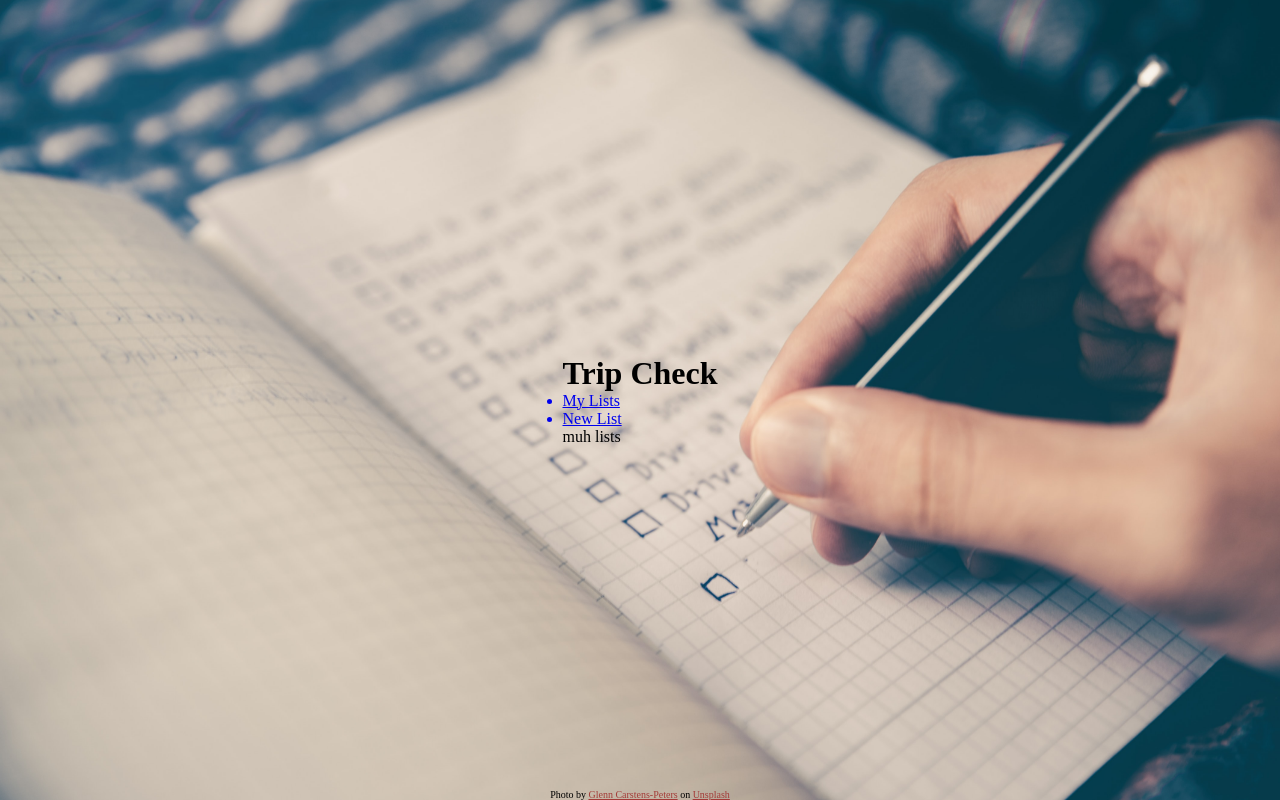
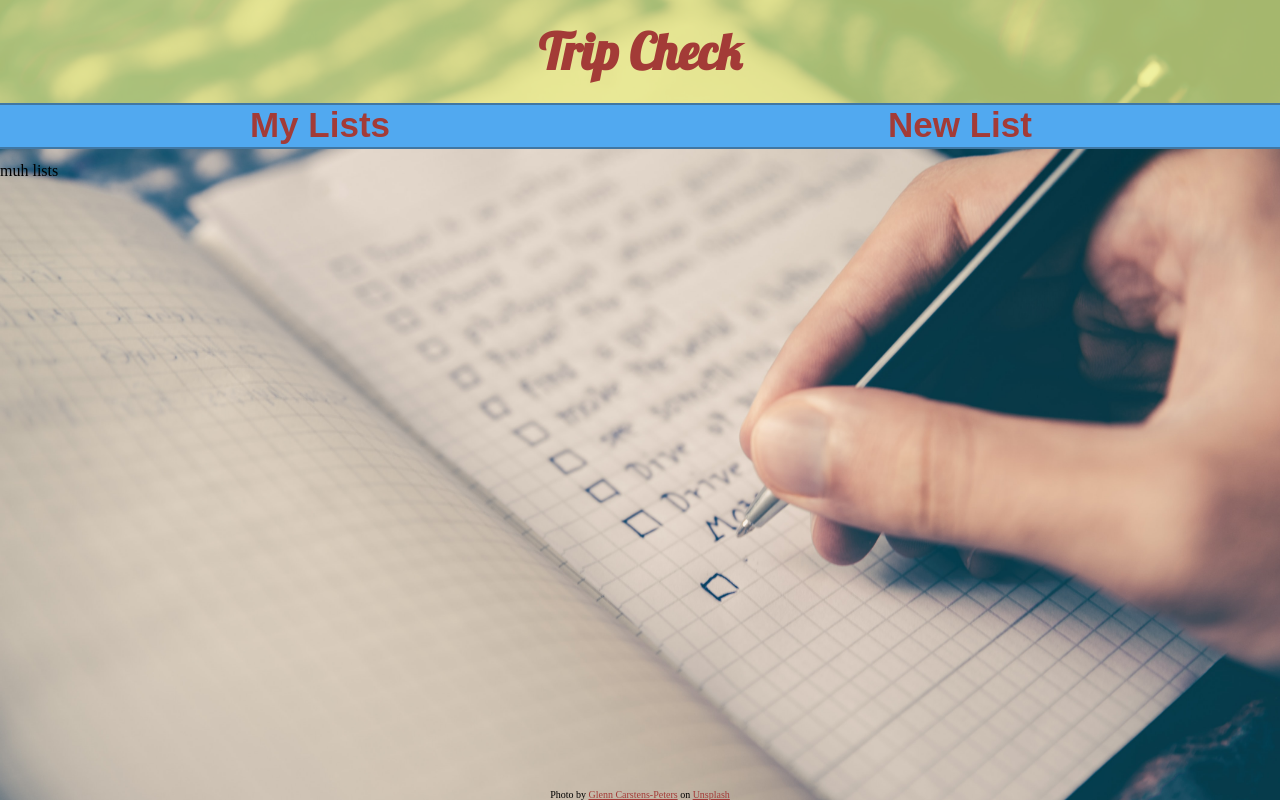
Before and after one commit to GsSteven/tripCheck, a React (Create React App) app in the folder client/: page /dashboard in a window 1280 px wide. Built offline with nearby package versions, Linux system fonts and the light colour scheme; a web font is replaced by a local one.

Commit message:
added styles for navbar and dashboard and modified logUser Util token

```diff
--- a/client/src/componentUtil/logUser.js
+++ b/client/src/componentUtil/logUser.js
@@ -4,10 +4,10 @@ const axios = require('axios');
 //sets default axios header and saves token to local storage
 export const setAuthToken = token => {
     if (token) {
-        localStorage.setItem("tripsListToken", token);
+        localStorage.setItem("tripCheckToken", token);
         axios.defaults.headers.common["Authorization"] = token;
     } else {
-        localStorage.removeItem("tripsListToken");
+        localStorage.removeItem("tripCheckToken");
         delete axios.defaults.headers.common["Authorization"];
     }
 }
--- a/client/src/styles/components/_dashboard.scss
+++ b/client/src/styles/components/_dashboard.scss
@@ -0,0 +1,15 @@
+@use './../variables' as v;
+
+.dashboardWrapper {
+    width: 100vw;
+    min-height: 100vh;
+}
+
+header {
+    text-align: center;
+    font-family: v.$font1;
+    color: v.$red;
+    font-size: 25px;
+    background-color: v.$transparent-yellow;
+    padding: 20px 0;
+}
--- a/client/src/styles/components/_index.scss
+++ b/client/src/styles/components/_index.scss
@@ -2,3 +2,6 @@
 @forward './dashboard';
 @forward './login';
 @forward './register';
+@forward './navbar';
+@forward './mylists';
+@forward './newlist';
--- a/client/src/styles/components/_login.scss
+++ b/client/src/styles/components/_login.scss
@@ -1,7 +1,6 @@
 @use './../variables' as v;
 
-.loginWrapper,
-.registerWrapper {
+.loginWrapper{
     form {
         @include v.flex(center, space-around, column);
         position: relative;
--- /dev/null
+++ b/client/src/styles/components/_navbar.scss
@@ -0,0 +1,90 @@
+@use './../variables' as v;
+
+#navWrapper {
+    position: sticky;
+    height: 59px;
+    top: 0;
+    z-index: 1;
+}
+
+.navList {
+    @include v.flex(space-around, center, 0);
+    list-style: none;
+    border-top: 2px solid v.$blue;
+    border-bottom: 2px solid v.$blue;
+    a {
+        text-align: center;
+        width: 100%;
+        text-decoration: none;
+        font-size: 35px;
+        font-family: v.$font2;
+        font-weight: 600;
+        background-color: v.$light-blue;
+        color: v.$red;
+        transition: .3s linear;
+        &::after {
+            display: block;
+            content: '';
+            border-bottom: 2px solid v.$red;
+            transform: scaleX(0);
+            transition: transform .3s ease-in-out;
+        }
+        &:hover::after {
+            transform: scaleX(1);
+        }
+    }
+}
+
+.mobileOptions {
+    display: none;
+}
+
+.mobile1,
+.mobile2,
+.mobile3 {
+    width: 35px;
+    height: 6px;
+    background-color: black;
+    border-radius: 3px;
+}
+
+@media screen and (max-width: 1000px) {
+    #navWrapper {
+        background-color: v.$light-blue;
+        border-top: 1px solid v.$blue;
+        border-bottom: 1px solid v.$blue;
+    }
+
+    .navList {
+        opacity: 0;
+        flex-direction: column;
+        position: relative;
+        right: 100%;
+        top: 17px;
+        background-color: v.$light-blue;
+        a {
+            margin: 1em 0;
+            &:hover::after {
+                transform: scaleX(.5);
+            }
+        }
+    }
+
+    .mobileOptions {
+        display: grid;
+        grid-template-rows: 1fr 1fr;
+        align-items: center;
+        height: 40px;
+        width: 40px;
+        position: relative;
+        top: 15%;
+        left: 80%;
+        cursor: pointer;
+    }
+
+    .mobile1,
+    .mobile2,
+    .mobile3 {
+        transition: .3s linear;
+    }
+}
--- a/client/src/styles/variables/_colors.scss
+++ b/client/src/styles/variables/_colors.scss
@@ -4,5 +4,6 @@ $coral: rgb(240, 109, 105);
 $red: rgb(163, 59, 55);
 $light-blue: rgb(81, 169, 240);
 $blue: rgb(64, 119, 163);
-$transparent-blue: rgba(81, 169, 240, .8);
+$transparent-blue: rgba(81, 169, 240, .7);
 $transparent-coral: rgba(240, 109, 105, .7);
+$transparent-yellow: rgba(236, 240, 129, .7);
```
Also changed, not shown: client/src/css/style.css, client/src/styles/components/_mylists.scss (added), client/src/styles/components/_newlist.scss (added), 1 other file (tests, documents, lock files or other folders).
